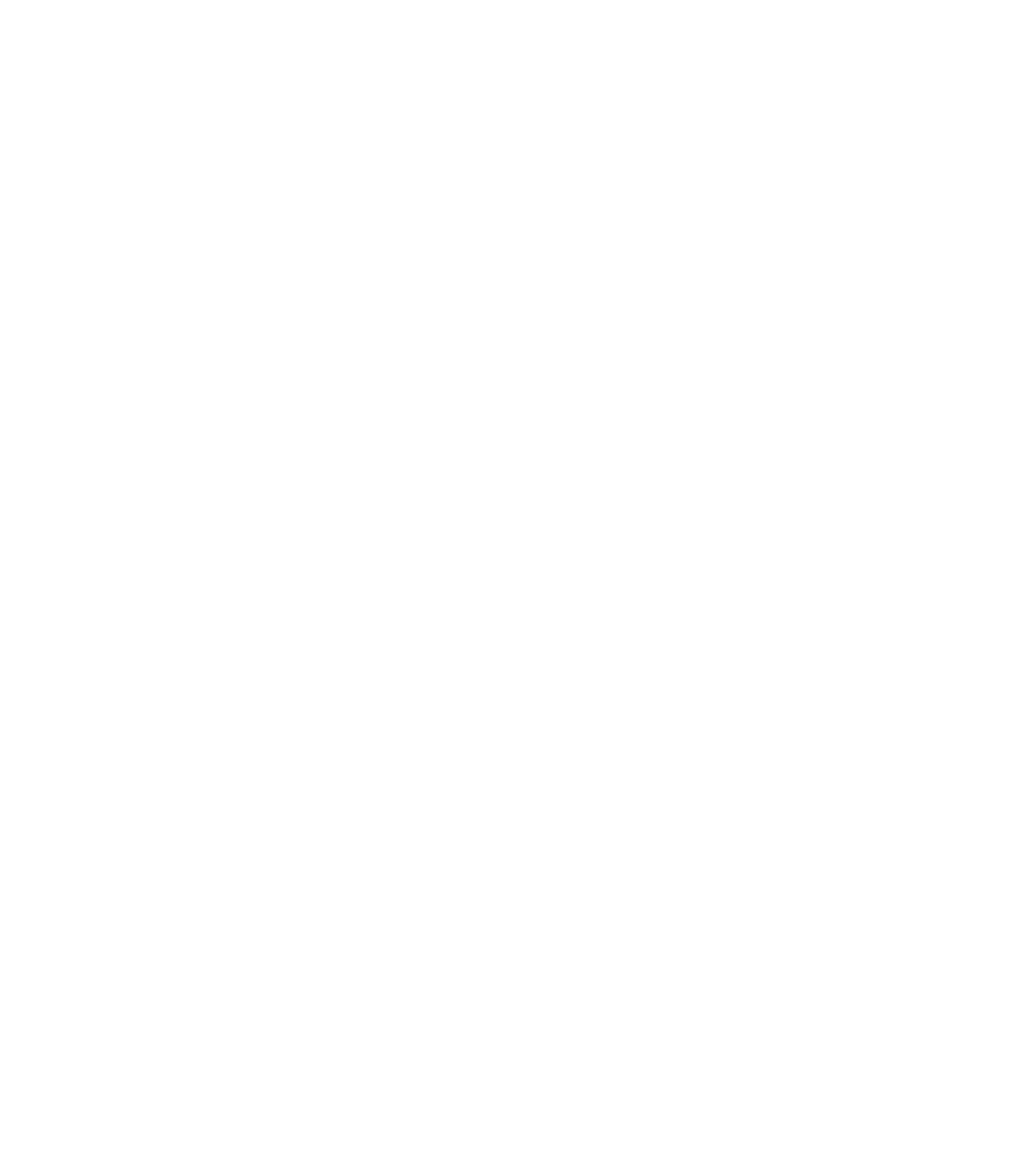
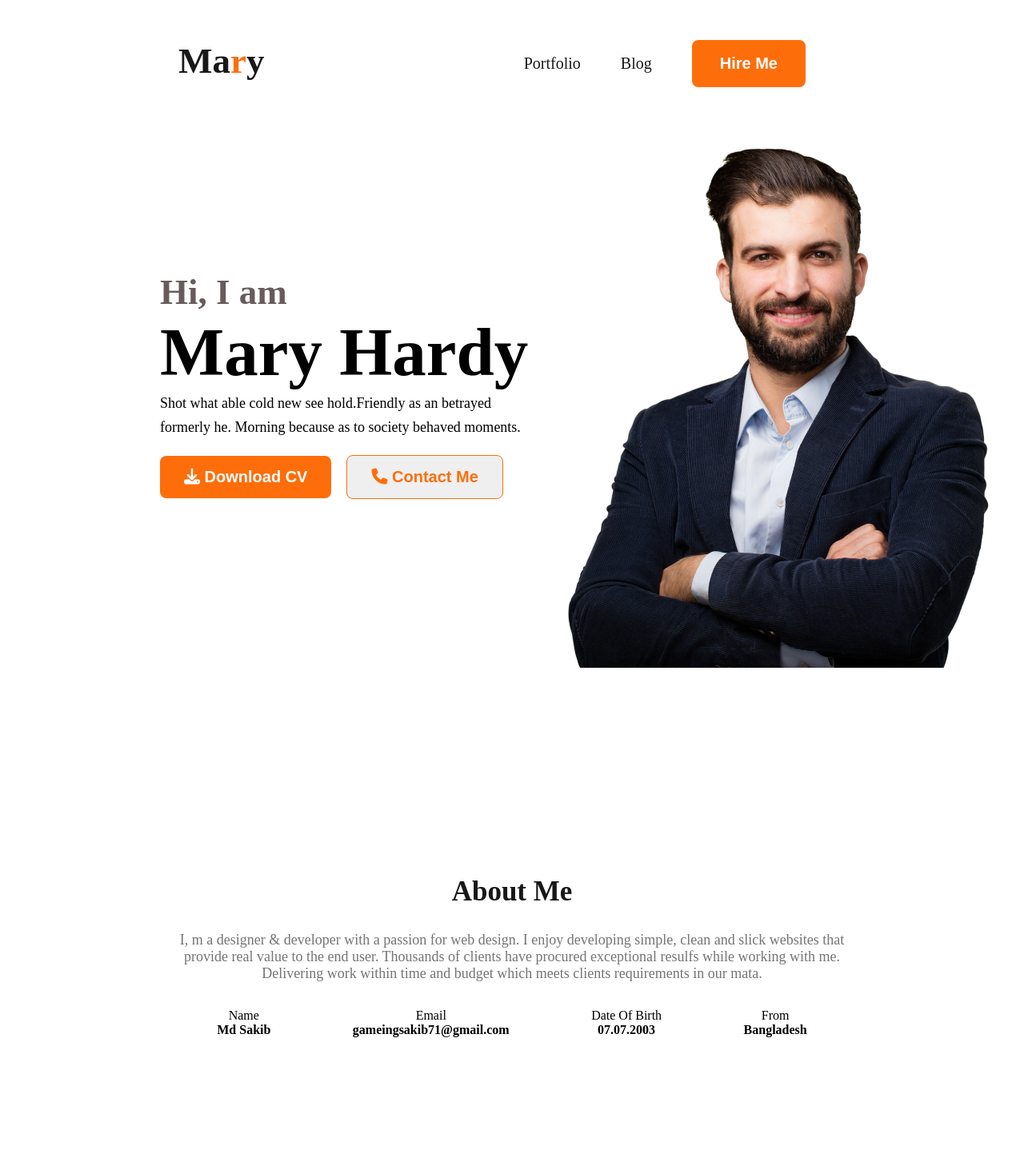
Before and after one commit to Sakibfy/website-portpolio, a plain HTML site: page index.html in a window 1280 px wide. Shown: the top 1463 px of the page at 80% size. Before the commit the page ends 800 px from the top, so only its background shows below. Drawn offline with Linux system fonts and the light colour scheme.

Commit message:
some info added

```diff
--- a/index.html
+++ b/index.html
@@ -6,14 +6,77 @@
   <meta name="viewport" content="width=device-width, initial-scale=1.0">
   <title>Presonal portpolio WebSite</title>
   <link rel="stylesheet" href="style/style.css">
+  <link rel="preconnect" href="https://fonts.googleapis.com">
+  <link rel="preconnect" href="https://fonts.gstatic.com" crossorigin>
+  <link href="https://fonts.googleapis.com/css2?family=Open+Sans:ital,wght@0,300..800;1,300..800&display=swap"
+    rel="stylesheet">
+  <script src="https://kit.fontawesome.com/d7b7563d24.js" crossorigin="anonymous"></script>
 </head>
 
-<body>
-  <header>
+<body class="open-sans-normal>
+ <header class=" header_title">
+  <nav>
+    <h3 class=" nav_title">Ma<span class="font_style">r</span>y</h3>
+    <ul>
+      <li><a class="dark_2" href="">Portfolio</a></li>
+      <li><a class="dark_2" href="">Blog</>
+      </li>
+      <li><a href=""><button class="btn">Hire Me</button></a></li>
+    </ul>
+  </nav>
 
+  <!-- banner-area -->
+  <div class="banner_area">
+    <div class="left_side">
+      <h4 class="sub_title dark_2">Hi, I am</h4>
+      <h1 class="main_tilte">Mary Hardy</h1>
+      <p class="discription">Shot what able cold new see hold.Friendly as an betrayed formerly he. Morning because as to
+        society behaved moments.</p>
+      <button class="btn1"><i class="fa-solid fa-download"></i> Download CV</button>
+      <button class="btn2"><i class="fa-solid fa-phone"></i> Contact Me</button>
+    </div>
+    <img class="banner_img" src="images/hardy.png" alt="">
+  </div>
   </header>
 
   <main>
+    <section class="about_secondary_bg">
+      <h3 class="section_title">About Me</h3>
+      <p class="section_description">I, m a designer & developer with a passion for web design. I enjoy developing
+        simple, clean and slick
+        websites that provide real value to the end user. Thousands of clients have procured exceptional resulfs
+        while working with me. Delivering work within time and budget which meets clients requirements in our
+        mata.</p>
+      <!-- .about-item*4>p.item-title+p.item-description -->
+      <div class="about_items">
+        <div class="about_item">
+          <p class="item_title">Name</p>
+          <p class="item_description">Md Sakib</p>
+        </div>
+        <div class="about_item">
+          <p class="item_title">Email</p>
+          <p class="item_description">gameingsakib71@gmail.com</p>
+        </div>
+        <div class="about_item">
+          <p class="item_title">Date Of Birth</p>
+          <p class="item_description">07.07.2003</p>
+        </div>
+        <div class="about_item">
+          <p class="item_title">From</p>
+          <p class="item_description">Bangladesh</p>
+        </div>
+      </div>
+    </section>
+
+    <section class="skills">
+      <h2 class="section_title section_title">What I do</h2>
+      <p class="section_description section_title">I have more than 10 years experience building software for clients
+        all over the
+        world. Below is a quick overview of my
+        main technical skill sets and technologies i use. Want to find out more about my experience? Check out my online
+        resume
+        and project portfolio.</p>
+    </section>
 
   </main>
 
--- a/style/style.css
+++ b/style/style.css
@@ -0,0 +1,145 @@
+*{
+  margin: 0;
+  padding: 0;
+  box-sizing: border-box;
+}
+
+.header_title{
+  background-image: url('../images/developer.png'), url(../images/header_bg.png);
+  background-repeat: no-repeat;
+  background-position: top left, bottom right;
+}
+nav{
+  display: flex;
+  justify-content: space-between;
+  margin: 50px 223px;
+}
+.nav_title{
+  color: #181818;
+  font-size: 45px;
+  font-weight: 800;
+}
+.font_style{
+  color: #FD6E0A;
+}
+
+nav ul{
+  display: flex;
+  align-items: center;
+}
+
+nav ul li{
+  list-style: none;
+  margin-right: 50px;
+}
+
+nav ul li a{
+  text-decoration: none;
+  font-size: 20px;
+  color: #181818;
+}
+
+.btn{
+  background: #FD6E0A;
+  padding: 18px 35px;
+  font-size: 20px;
+  border-radius: 8px;
+  border: none;
+  font-weight: bold;
+  color: #fff;
+}
+
+
+/* -----banner area------ */
+.banner_area{
+  display: flex;
+  justify-content: space-between;
+  margin: 0 35px 0 200px;
+}
+
+.left_side{
+  margin-top: 180px;
+  width: 570px;
+}
+
+.sub_title{
+  font-size: 45px;
+  font-weight: 600;
+  color:#675b5b ;
+}
+
+.main_tilte{
+  font-size: 85px;
+  font-weight: bold;
+}
+
+.banner_img{
+  width: 584px;
+}
+.discription{
+  font-size: 18px;
+  line-height: 30px;
+  margin-bottom: 20px;
+}
+
+.btn1{
+  background: #FD6E0A;
+  padding: 15px 30px;
+  font-size: 20px;
+  border-radius: 8px;
+  border: none;
+  font-weight: bold;
+  color: #fff;
+}
+
+.btn2{
+  padding: 15px 30px;
+  font-size: 20px;
+  border-radius: 8px;
+  border: 1px solid #FD6E0A;
+  font-weight: bold;
+  color: #FD6E0A;
+  margin: 0 15px;
+}
+
+.section_title{
+  text-align: center;
+  font-size: 35px;
+  color: #181818;
+
+}
+.section_description{
+  font-size: 18px;
+  color: #757575;
+  margin-top: 30px;
+}
+
+main{
+    max-width: 1140px;
+    margin: 0 auto;
+
+  }
+  main section{
+    margin-top: 130px;
+    margin-bottom: 130px;
+  }
+  .about_secondary_bg{
+    border-radius: 10px;
+    padding: 130px 150px;
+    text-align: center;
+    /* background: #FD6E0A; */
+  }
+
+  .about_items{
+    display: flex;
+    justify-content: space-around;
+    margin: 30px 0;
+
+  }
+   .about_item{
+    padding: 3px;
+   }
+
+  .item_description{
+    font-weight: 800;
+  }
```
Also changed, not shown: images/developer.png (added), images/hardy.png (added), images/header_bg.png (added), images/icons/facebook.png (added), images/icons/insta.png (added), images/icons/js.png (added), images/icons/mongo.png (added), images/icons/nodejs.png (added), images/icons/react.png (added), images/icons/twitter.png (added).
